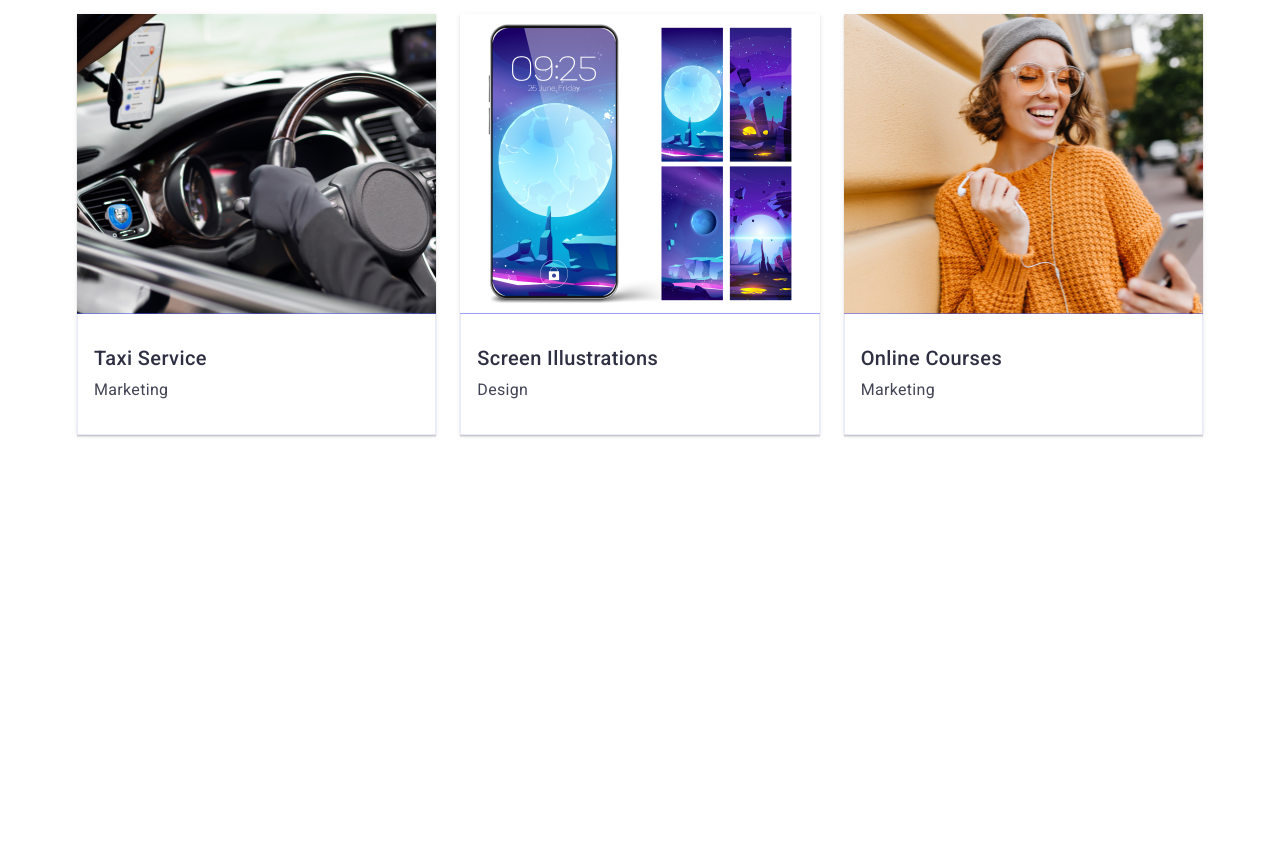
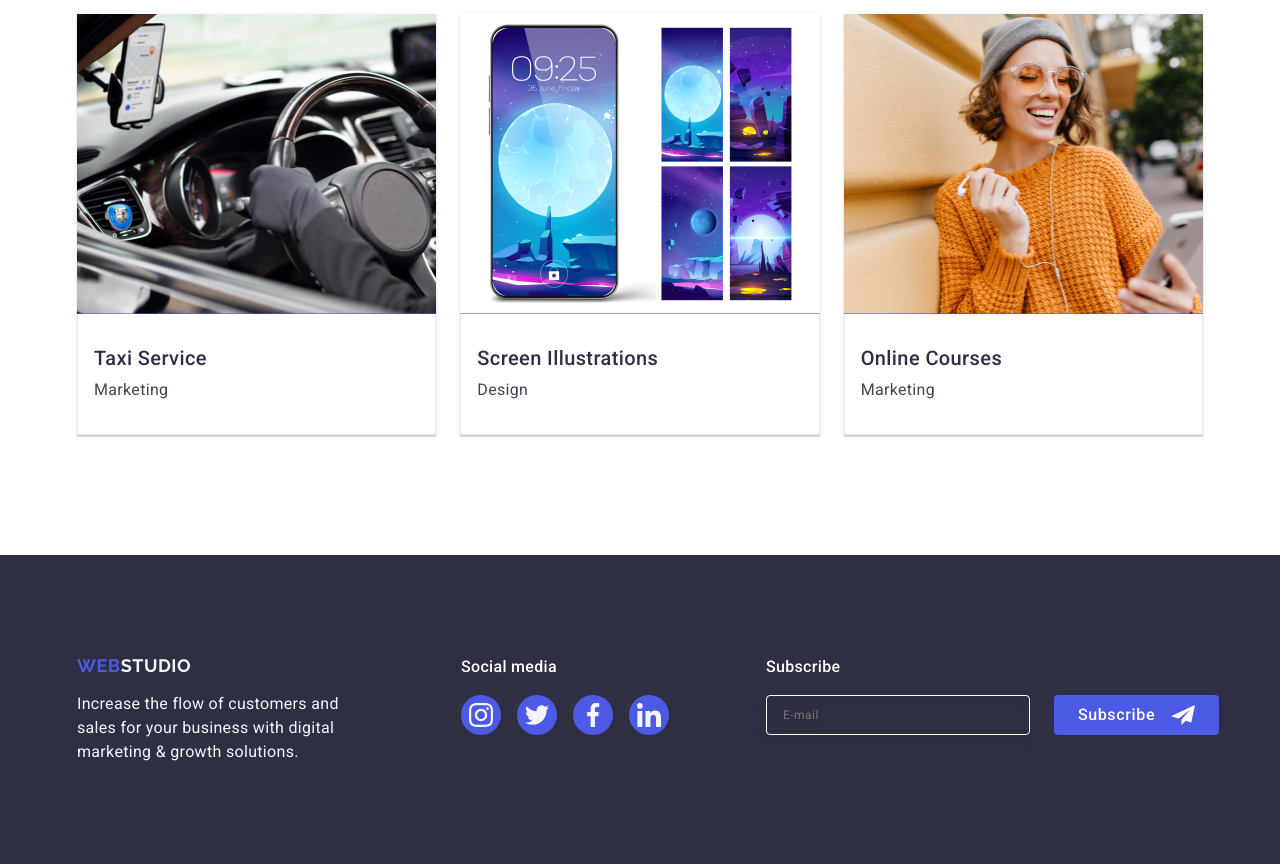
Before and after one commit to Yelyzaveta756/goit-markup-hw-06, a plain HTML site: page index.html in a window 1280 px wide. Shown: the part 2627-3491 px from the top of the page. Before the commit the page ends 3182 px from the top, so only its background shows below. Drawn offline with nearby package versions, Linux system fonts and the light colour scheme.

Commit message:
Add something

```diff
--- a/css/styles.css
+++ b/css/styles.css
@@ -415,6 +415,152 @@ screen and (min-device-pixel-ratio: 2) and (min-width:1156px) {
    transform: translateY(0%);
 }
 
+/* FOOTER */
+
+.page-footer {
+    background-color: #2e2f42;
+    padding: 100px 0;
+}
+
+.logotype-footer {
+    font-family: "Raleway", sans-serif;
+    font-size: 18px;
+    font-weight: 700;
+    line-height: 1.17;
+    letter-spacing: 0.03em;
+    text-transform: uppercase;
+    color: #4d5ae5;
+    display: inline-block;
+    margin-bottom: 16px;
+}
+
+.logotype-span-footer {
+    font-family: "Raleway", sans-serif;
+    font-size: 18px;
+    font-weight: 700;
+    line-height: 1.17;
+    letter-spacing: 0.03em;
+    text-transform: uppercase;
+    color: #f4f4fd;
+}
+
+.footer-text {
+    font-size: 16px;
+    font-weight: 400;
+    line-height: 1.5;
+    letter-spacing: 0.02em;
+    color: #f4f4fd;
+    max-width: 264px;
+}
+
+.footer-container {
+    display: flex;
+    align-items: baseline;
+    position: relative;
+}
+
+.over-container {
+    margin-right: 120px;
+}
+
+.footer-social-text {
+    color: #ffffff;
+    font-size: 16px;
+    font-weight: 500;
+    line-height: 1.5;
+    letter-spacing: 0.02em;
+    margin-bottom: 16px;
+}
+
+.list-footer {
+    display: flex;
+    gap: 16px;
+}
+
+.item-footer {
+    height: 40px;
+    width: 40px;
+}
+
+.link-footer {
+    width: 100%;
+    height: 100%;
+    border-radius: 50%;
+    background-color: #4d5ae5;
+    display: flex;
+    align-items: center;
+    justify-content: center;
+    transition: background-color 250ms cubic-bezier(0.4, 0, 0.2, 1);
+}
+
+.link-footer:hover,
+.link-footer:focus {
+    background-color: #31d0aa;
+}
+
+.footer-social-icon {
+    fill: #f4f4fd;
+}
+
+/* FOOTER FORM */
+
+.mailing-list-footer {
+    position: absolute;
+    right: 0;
+    top: 0;
+    /* або задати margin-left: 80px; */
+}
+
+.mailing-list-paragraph {
+    font-size: 16px;
+    font-weight: 500;
+    line-height: 1.5;
+    letter-spacing: 0.02em;
+    margin-bottom: 16px;
+    color:#ffffff;
+}
+
+.mailing-list-form {
+    display: flex;
+    gap: 24px;
+}
+
+.mailing-list-input {
+    font-size: 12px;
+    font-weight: 400;
+    line-height: 1.5;
+    letter-spacing: 0.04em;
+    border-radius: 4px;
+    border: 1px solid #FFFFFF;
+    background-color: transparent;
+    padding-left: 16px;
+    width: 264px;
+    height: 40px;
+    filter: drop-shadow(0px 4px 4px rgba(0, 0, 0, 0.15));
+    color: #ffffff;
+}
+
+.mailing-list-btn {
+    text-align: center;
+    font-size: 16px;
+    font-weight: 500;
+    line-height: 1.5;
+    letter-spacing: 0.04em;
+    border-radius: 4px;
+    background-color: #4D5AE5;
+    border: none;
+    color: #ffffff;
+    min-width: 165px;
+    height: 40px;
+    display: flex;
+    justify-content: center;
+    align-items: center;
+}
+
+.mailing-list-icon {
+    margin-left: 16px;
+}
+
 /* MOBILE STYLES */
 
 @media screen and (max-width: 768px) {
@@ -664,7 +810,7 @@ screen and (min-device-pixel-ratio: 2) and (min-width:1156px) {
     }
 
     .team-list-item {
-        width: 264px
+        width: calc((100% - 24px) /1);
     }
 
      /* OUR PORTFOLIO */
@@ -685,6 +831,12 @@ screen and (min-device-pixel-ratio: 2) and (min-width:1156px) {
         display: flex;
         flex-wrap: wrap;
         gap: 48px;
+    }
+
+    /* FOOTER */
+
+    .over-container {
+        margin-right: 24px;
     }
 }
 
@@ -850,7 +1002,7 @@ screen and (min-device-pixel-ratio: 2) and (min-width:1156px) {
     }
 
     .portfolio-list-item {
-        width: 356px;
+        width: calc((100% - 48px) /2);
         box-shadow: 0px 1px 6px rgba(46, 47, 66, 0.08),
         0px 1px 1px rgba(46, 47, 66, 0.16),
         0px 2px 1px rgba(46, 47, 66, 0.08);
--- a/index.html
+++ b/index.html
@@ -428,7 +428,7 @@
 
         <!-- Footer -->
 
-    <!-- <footer class="page-footer">
+     <footer class="page-footer">
         <div class="footer-container container">
         <div class="over-container">
         <a href="./index.html" class="logotype-footer">Web<span class="logotype-span-footer">Studio</span></a>
@@ -488,8 +488,9 @@
             </form>
         </div>
     </div>
-    </footer> -->
+    </footer>
 
+<!-- Backdrop -->
 
     <!-- <div class="backdrop">
         <div class="modal">
```
